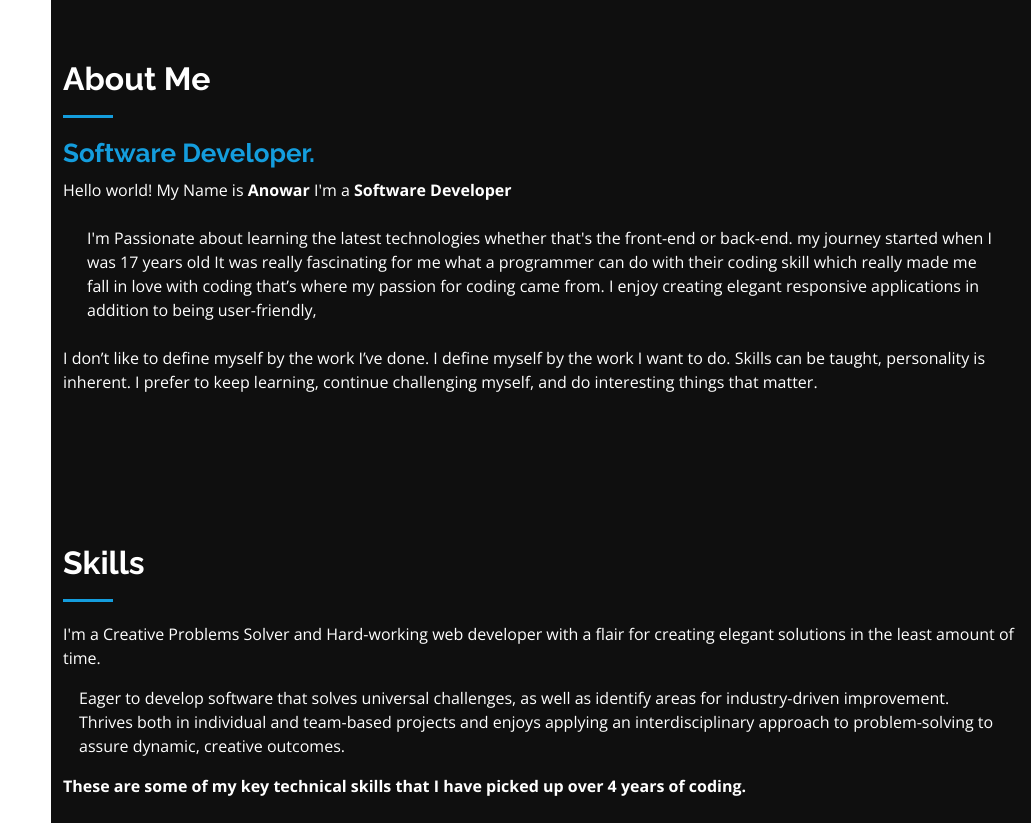
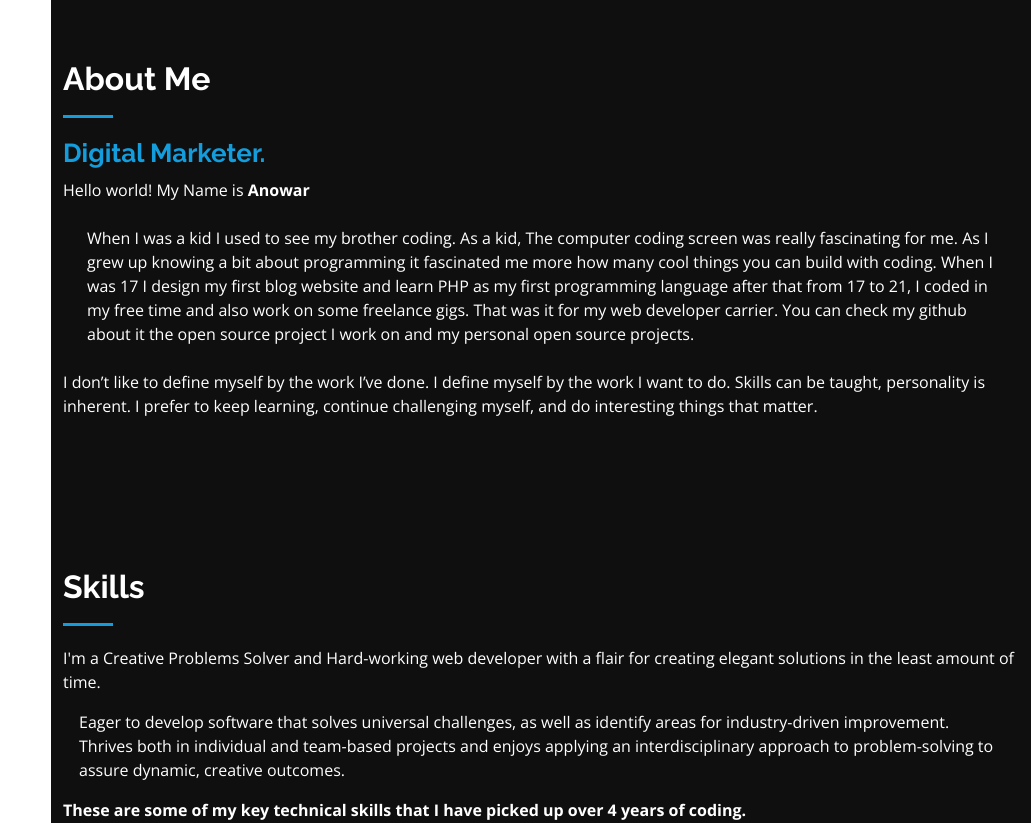
Before and after one commit to AjRadwan/AjRadwan.github.io, a plain HTML site: page index.html in a window 1280 px wide. Shown: the part 800-1623 px from the top of the page, without its empty margins (249-1280 px from the left). Drawn offline with nearby package versions, Linux system fonts and the light colour scheme.

Commit message:
chagne des

```diff
--- a/index.html
+++ b/index.html
@@ -76,13 +76,11 @@
 <div class="row">
   <div class="col-lg-12 pt-4 pt-lg-0 content" data-aos="fade-left">
     <h2>About Me</h2>
-    <h3>Software  Developer.</h3>
+    <h3>Digital Marketer.</h3>
   <p class="mb-3">Hello world! My Name is <b>Anowar</b>
-    I'm a <b>Software Developer</b></p>
+
     <p class="m-4">
-      I'm Passionate about learning the latest technologies whether that's the front-end or back-end. my journey started when I was 17 years old It was really fascinating for me what a programmer can do with their coding skill which really made me fall in love with coding that’s where my passion for coding came from.
-
-      I enjoy creating elegant responsive applications in addition to being user-friendly,
+  When I was a kid I used to see my brother coding. As a kid, The computer coding screen was really fascinating for me.  As I grew up knowing a bit about programming it fascinated me more how many cool things you can build with coding.  When I was 17  I design my first blog website and learn PHP as my first programming language after that from 17 to 21, I coded in my free time and also work on some freelance gigs.  That was it for my web developer carrier. You can check my github about it the open source project I work on and my personal open source projects.
           </p>
 
       <p class="mt-3">
```
